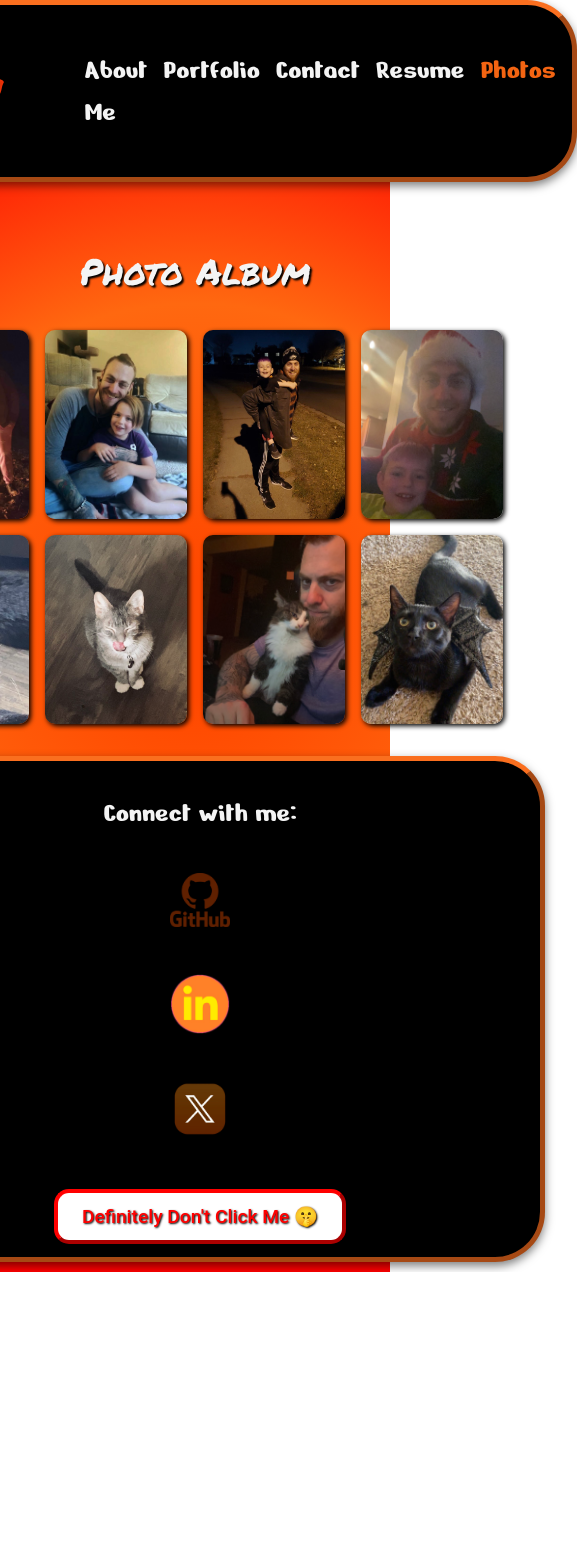
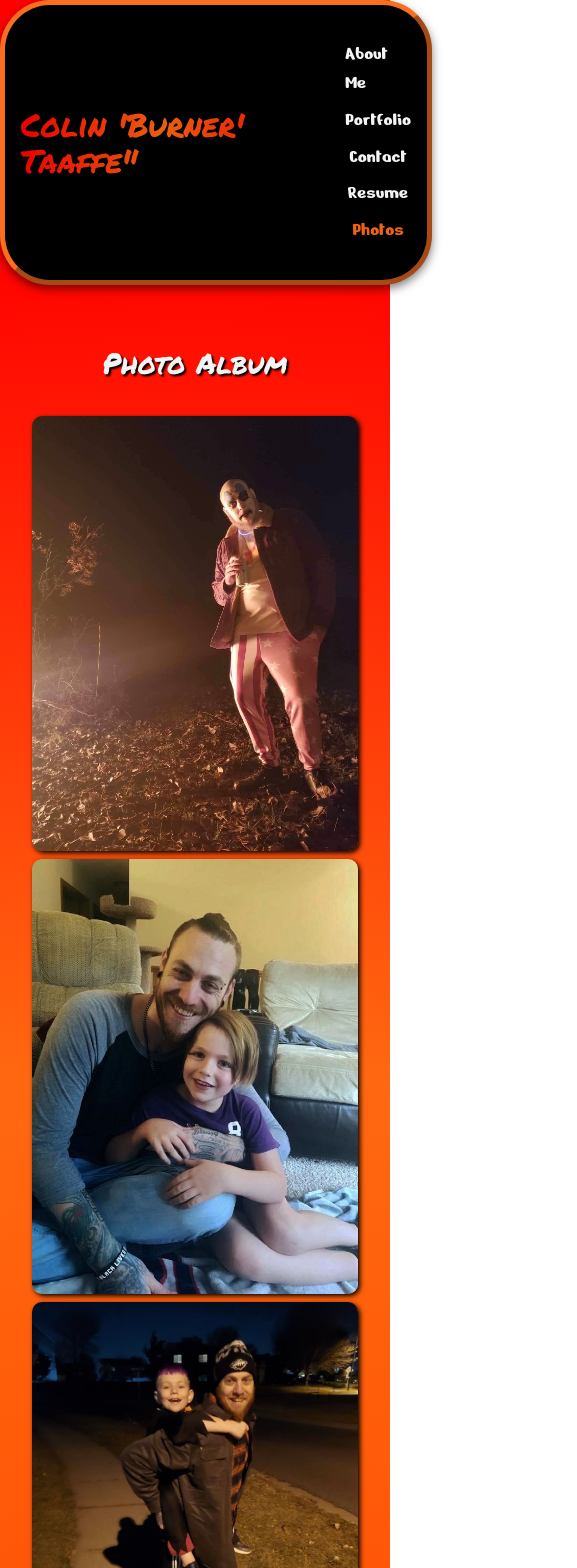
Before and after one commit to ColinBurner/React-Portfolio, a React (Vite) app: page /photos in a window 390 px wide. Shown: the top 1568 px of the page, 577 px wide, since content can reach past the window. Before the commit the page ends 1272 px from the top, so only its background shows below. Built offline with nearby package versions, Linux system fonts and the light colour scheme.

Commit message:
added media querys

```diff
--- a/src/index.css
+++ b/src/index.css
@@ -18,6 +18,7 @@ a {
   color: #ffffff;
   text-decoration: inherit;
 }
+
 a:hover {
   color: #eb4a00;
 }
@@ -30,7 +31,7 @@ body {
   place-items: center;
   min-width: 320px;
   min-height: 100vh;
-  background: radial-gradient(circle, rgba(255,72,0,1) 9%, rgba(255,104,16,1) 50%, rgba(255,0,0,1) 89%);
+  background: radial-gradient(circle, rgba(255, 72, 0, 1) 9%, rgba(255, 104, 16, 1) 50%, rgba(255, 0, 0, 1) 89%);
   color: #f4f4f4;
 }
 
@@ -43,7 +44,9 @@ h1 {
   line-height: 1.1;
 }
 
-h1, h2, h3 {
+h1,
+h2,
+h3 {
   font-family: "Permanent Marker", cursive;
   font-weight: 400;
   font-style: normal;
@@ -74,9 +77,11 @@ button {
   cursor: pointer;
   transition: border-color 0.25s;
 }
+
 button:hover {
   border-color: #646cff;
 }
+
 button:focus,
 button:focus-visible {
   outline: 4px auto -webkit-focus-ring-color;
@@ -129,7 +134,7 @@ label {
 }
 
 .gradient-text {
-  background: linear-gradient(90deg, rgba(255,0,0,1) 0%, rgba(255,104,16,1) 50%, rgba(255,0,0,1) 100%);
+  background: linear-gradient(90deg, rgba(255, 0, 0, 1) 0%, rgba(255, 104, 16, 1) 50%, rgba(255, 0, 0, 1) 100%);
   background-clip: text;
   -webkit-background-clip: text;
   color: transparent;
@@ -239,7 +244,8 @@ label {
   margin: 40px;
 }
 
-.resume-section h2, .resume-section h3 {
+.resume-section h2,
+.resume-section h3 {
   margin-bottom: .5rem;
 }
 
@@ -259,7 +265,7 @@ label {
   max-width: 750px;
   margin: 0 auto;
   padding: 2rem;
-  background: linear-gradient(90deg, rgb(255, 72, 0) 0%, rgba(255,104,16,1) 50%, rgb(245, 75, 7) 100%);
+  background: linear-gradient(90deg, rgb(255, 72, 0) 0%, rgba(255, 104, 16, 1) 50%, rgb(245, 75, 7) 100%);
   border-radius: 10px;
   border: solid rgba(0, 0, 0, 0.185);
   box-shadow: 0 4px 10px rgba(0, 0, 0, 0.3);
@@ -499,12 +505,16 @@ footer.main-footer {
   from {
     opacity: 0;
   }
+
   to {
     opacity: 1;
   }
 }
 
-.main-header h1, .about-section h2, .about-section p, .profile-pic {
+.main-header h1,
+.about-section h2,
+.about-section p,
+.profile-pic {
   animation: fadeIn 2s ease-in-out;
 }
 
@@ -513,33 +523,132 @@ footer.main-footer {
     color: #213547;
     background-color: #ffffff;
   }
+
   a:hover {
     color: #747bff;
   }
+
   button {
     background-color: #f9f9f9;
   }
 }
 
+/* General mobile adjustments for screens 768px and below */
 @media (max-width: 768px) {
   .main-header h1 {
     font-size: 2rem;
   }
 
   .nav-links {
-    gap: 1rem; /* Reduce gap for mobile */
+    gap: 0.5rem;
+    /* Reduce gap for mobile */
+    flex-direction: column;
+    /* Stack links vertically */
+    align-items: center;
+  }
+
+  .contact-section input,
+  .contact-section textarea {
+    max-width: 100%;
   }
 
   .profile-pic {
-    width: 150px; /* Smaller image on mobile */
+    width: 150px;
+    /* Smaller image on mobile */
   }
 
   .about-section h2 {
-    font-size: 2.2rem;
+    font-size: 2rem;
   }
 
   .main-footer ul {
-    flex-direction: column; /* Stack links vertically on mobile */
-    gap: 0.75rem;
+    flex-direction: row;
+    gap: 1rem;
+  }
+
+  .projects {
+    grid-template-columns: repeat(2, 1fr);
+    /* Two columns on tablets */
+    gap: 1rem;
+    /* Reduce the gap */
+  }
+
+  .project-card {
+    width: 100%;
+    /* Let the project cards take up full width */
+    max-width: 320px;
+    /* Limit max-width to avoid stretching */
+  }
+
+  .photo-gallery {
+    grid-template-columns: repeat(2, 1fr);
+    /* Two columns for photos on tablets */
+    gap: 0.5rem;
+  }
+
+  .photo {
+    max-width: 100%;
+    /* Let images take up full width */
+  }
+
+  .explode-button {
+    width: 90%;
+    /* Make the explode button more mobile-friendly */
+    max-width: 300px;
   }
 }
+
+/* Further adjustments for smaller screens (mobile) 480px and below */
+@media (max-width: 480px) {
+  h1 {
+    font-size: 1.5rem;
+  }
+
+  h2 {
+    font-size: 1.8rem;
+  }
+
+  p {
+    font-size: 1.1rem;
+  }
+
+  .about-section h2 {
+    font-size: 1.8rem;
+  }
+
+  .nav-links {
+    font-size: 1.2rem;
+    /* Reduce font size in mobile nav links */
+  }
+
+  .profile-pic {
+    width: 120px;
+    /* Even smaller for very small devices */
+  }
+
+  .projects {
+    grid-template-columns: 1fr;
+    /* Single column for projects on small devices */
+    gap: 1rem;
+  }
+
+  .photo-gallery {
+    grid-template-columns: 1fr;
+    /* Single column for photos on mobile */
+    gap: 0.5rem;
+  }
+
+  .explode-button {
+    width: 100%;
+    /* Full width button on mobile */
+    max-width: 250px;
+    font-size: 1rem;
+    /* Reduce font size for mobile */
+  }
+
+  .footer-icon {
+    width: 45px;
+    /* Smaller icons for mobile */
+    height: 45px;
+  }
+}
```
